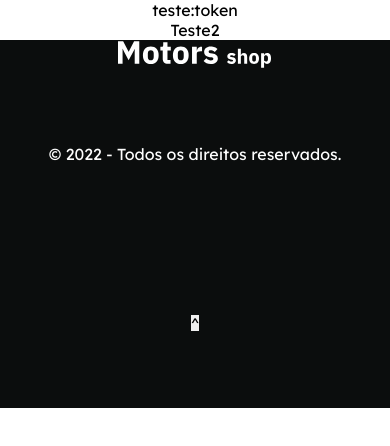
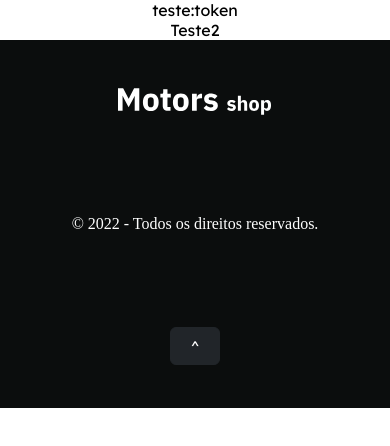
Before and after one commit to GabrielRS2/m6-g02-t11-frontend, a React (Create React App) app: page /home in a window 390 px wide. Shown: the top 446 px of the page. Built offline with nearby package versions, Linux system fonts and the light colour scheme.

Commit message:
feat: mobile version ok

```diff
--- a/src/Component/Footer/index.tsx
+++ b/src/Component/Footer/index.tsx
@@ -1,3 +1,4 @@
+import { ThemeButton } from "../../Styles/ThemeButton";
 import {
   ContainerFooter,
   ContainerTitle,
@@ -18,7 +19,17 @@ export const Footer = () => {
         <p>© 2022 - Todos os direitos reservados.</p>
       </Info>
       <DivButton>
-        <button>^</button>
+        <ThemeButton
+          backGroundColor={"var(--grey1)"}
+          color={"var(--whiteFixed)"}
+          size={"medium"}
+          borderColor={"var(--grey1)"}
+          handleClick={() => {
+            console.log("Voltar ao topo");
+          }}
+        >
+          ^
+        </ThemeButton>
       </DivButton>
     </ContainerFooter>
   );
--- a/src/Component/Footer/style.ts
+++ b/src/Component/Footer/style.ts
@@ -12,7 +12,7 @@ export const ContainerFooter = styled.div`
 `;
 export const ContainerTitle = styled.div`
   width: 100%;
-  height: 3rem;
+  height: 33%;
   display: flex;
   flex-direction: row;
   align-items: center;
@@ -43,20 +43,24 @@ export const TitleText = styled.div`
 
 export const Info = styled.div`
   width: 100%;
-  height: 19rem;
+  height: 33%;
+  display: flex;
+  flex-direction: row;
+  align-items: center;
+  justify-content: center;
+  gap: 0.5rem;
+  p{
+    font-family:'Times New Roman', Times, serif;
+    font-weight:lighter;
+  }
+`;
+
+export const DivButton = styled.div`
+  width: 100%;
+  height: 33%;
   display: flex;
   flex-direction: row;
   align-items: center;
   justify-content: center;
   gap: 0.5rem;
 `;
-
-export const DivButton = styled.div`
-  width: 100%;
-  height: 19rem;
-  display: flex;
-  flex-direction: row;
-  align-items: center;
-  justify-content: center;
-  gap: 0.5rem;
-`;
```
